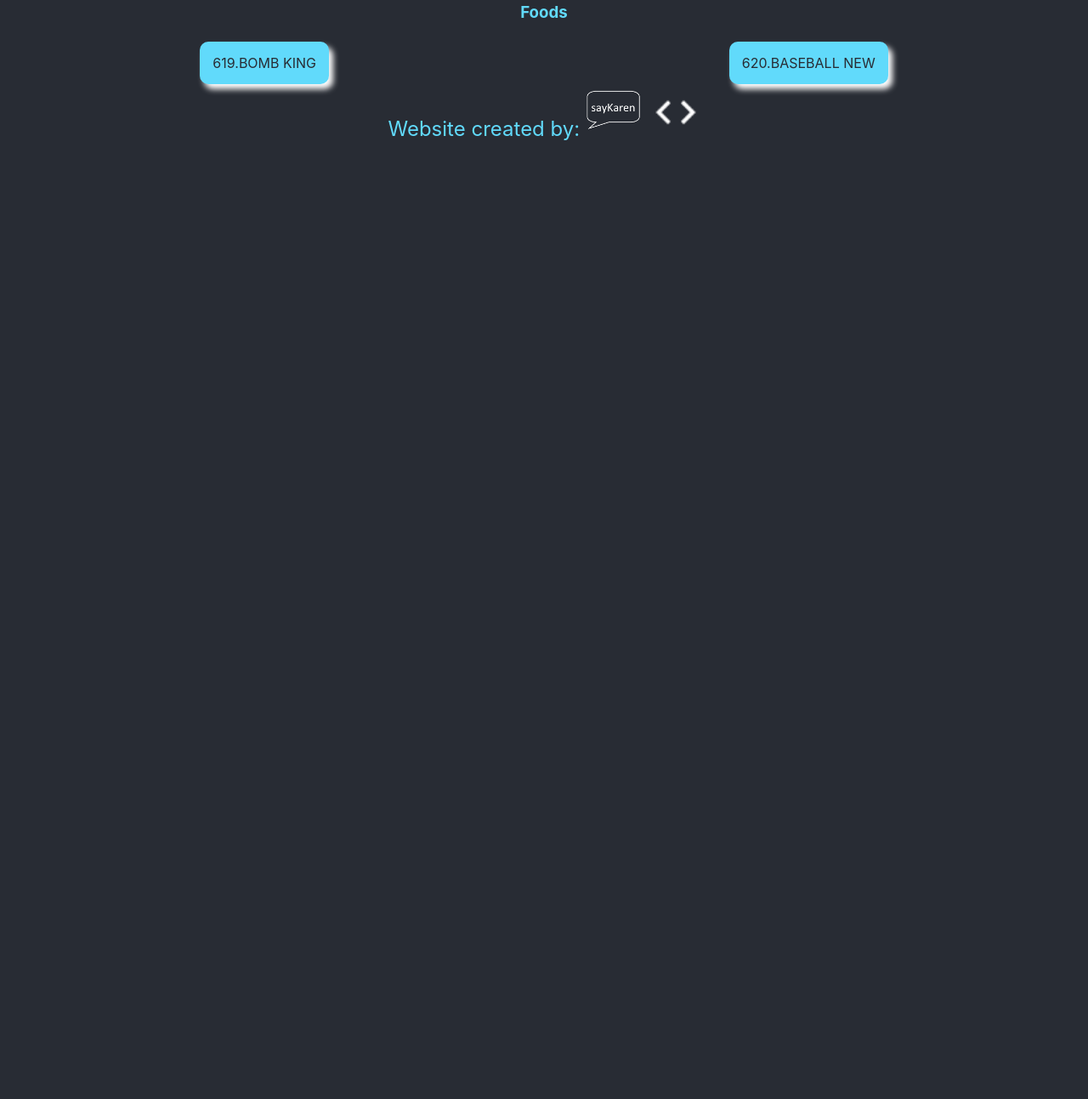
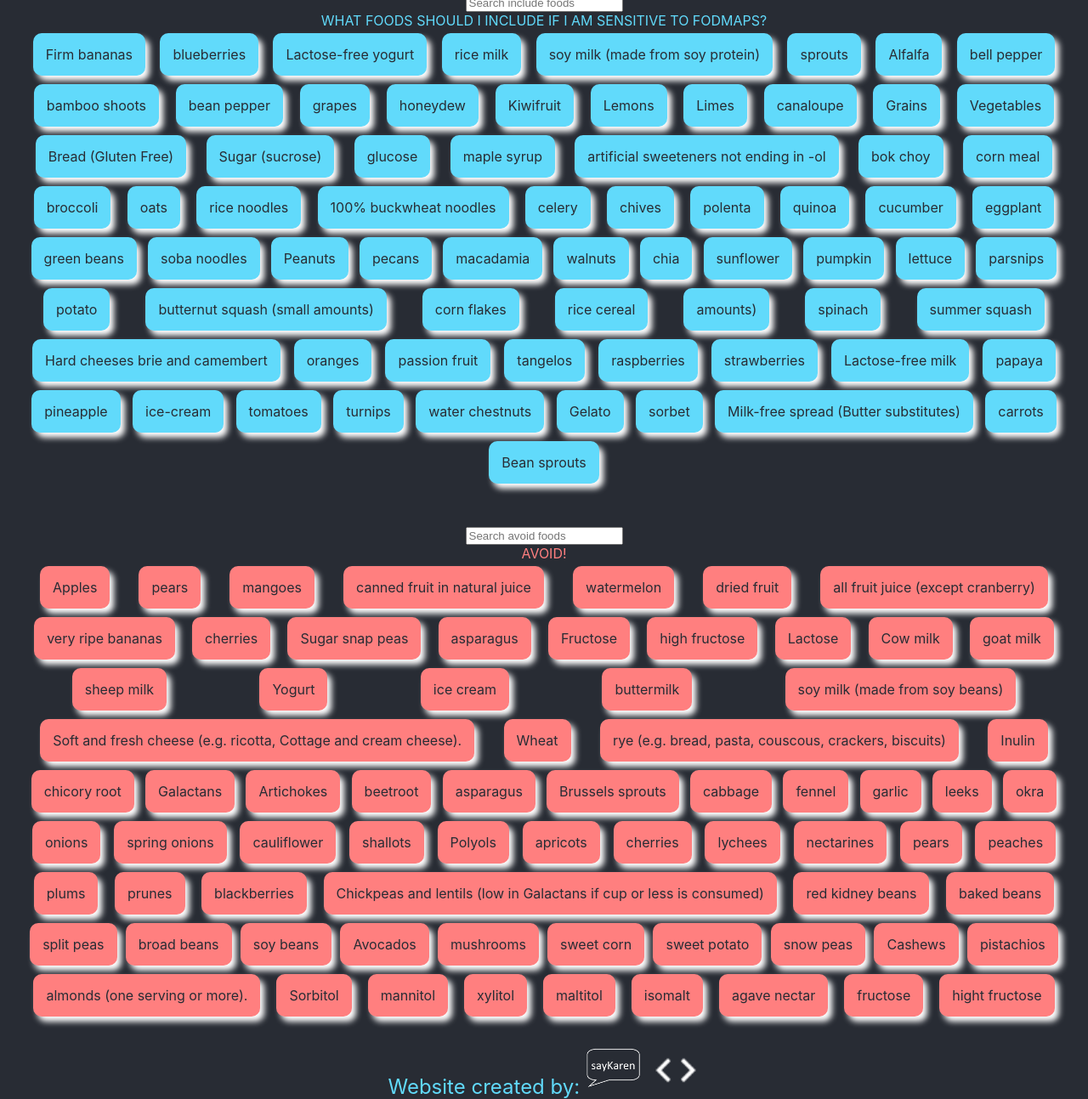
Before and after one commit to saykaren/fodmap, a React app: page / in a window 1280 px wide. Shown: the part 118-1411 px from the top of the page at 85% size. Before the commit the page ends 800 px from the top, so only its background shows below. Built offline with nearby package versions, Linux system fonts and the light colour scheme.

Commit message:
Adds data for avoidable and included able foods for my friend

```diff
--- a/package.json
+++ b/package.json
@@ -7,6 +7,7 @@
     "@testing-library/jest-dom": "^5.16.2",
     "@testing-library/react": "^12.1.3",
     "@testing-library/user-event": "^13.5.0",
+    "gh-pages": "^3.2.3",
     "react": "^17.0.2",
     "react-dom": "^17.0.2",
     "react-scripts": "5.0.0",
--- a/src/Components/App/App.js
+++ b/src/Components/App/App.js
@@ -1,3 +1,5 @@
+import AvoidData from "../Data/AvoidData";
+import fodmapData from "../Data/Data";
 import "../Styling/App.css";
 import Footer from "./Footer";
 import Searchable from "./Searchable";
@@ -7,7 +9,8 @@ const App = () => {
     <>
       <div className="App">
         <header className="App-header">FODMAP</header>
-        <Searchable />
+        <Searchable data={fodmapData} className="include" title="WHAT FOODS SHOULD I INCLUDE IF I AM SENSITIVE TO FODMAPS?"/>
+        <Searchable data={AvoidData} className="avoid" title="AVOID!"/>
       </div>
       <Footer />
     </>
--- a/src/Components/App/Searchable.js
+++ b/src/Components/App/Searchable.js
@@ -1,15 +1,15 @@
 import React from "react";
-import fodmapData from "../Data/Data";
 
 class Searchable extends React.Component {
   constructor(props) {
     super(props);
 
     this.state = {
-      names: fodmapData.map((x) => x.gameName),
-      data: fodmapData,
-      searchTerm: "",
-    };
+        data: props.data,
+        title: props.title,
+        className: props.className,
+        searchTerm: "",
+    }
   }
 
   editSearchTerm = (e) => {
@@ -18,26 +18,24 @@ class Searchable extends React.Component {
 
   dynamicSearch = () => {
     return this.state.data.filter((name) =>
-      name.gameName.toLowerCase().includes(this.state.searchTerm.toLowerCase())
+      name.name.toLowerCase().includes(this.state.searchTerm.toLowerCase())
     );
   };
 
   render() {
     return (
-      <div className="searchable">
+      <div className={`${this.state.className} searchable`}>
         <input
           type="text"
           value={this.state.searchTerm}
           onChange={this.editSearchTerm}
-          placeholder="Search for a name!"
+          placeholder={`Search ${this.state.className} foods`}
         />
-        <br></br>
-        <h3>Foods</h3>
-
-        <div className="dataList">
+        <div className={`${this.state.className}_title`}>{this.state.title}</div>
+        <div className={`${this.state.className} dataList`}>
           {this.dynamicSearch().map((x) => (
-            <div className="dataItem">
-              {x.nintendoNumber}.{x.gameName}
+            <div className={`${this.state.className}_dataItem`}>
+              {x.name}
             </div>
           ))}
         </div>
--- /dev/null
+++ b/src/Components/Data/AvoidData.js
@@ -0,0 +1,92 @@
+export const avoidData = [
+  { include: false, type: "Fruits", name: "Apples" },
+  { include: false, type: "Fruits", name: "pears" },
+  { include: false, type: "Fruits", name: "mangoes" },
+  { include: false, type: "Fruits", name: "canned fruit in natural juice" },
+  { include: false, type: "Fruits", name: "watermelon" },
+  { include: false, type: "Fruits", name: "dried fruit" },
+  {
+    include: false,
+    type: "Fruits",
+    name: "all fruit juice (except cranberry)",
+  },
+  { include: false, type: "Fruits", name: "very ripe bananas" },
+  { include: false, type: "Fruits", name: "cherries" },
+  { include: false, type: "Fruits", name: "Sugar snap peas" },
+  { include: false, type: "Fruits", name: "asparagus" },
+  { include: false, type: "Fruits", name: "Fructose" },
+  { include: false, type: "Fruits", name: "high fructose" },
+  { include: false, type: "Fruits", name: "Lactose" },
+  { include: false, type: "Fruits", name: "Cow milk" },
+  { include: false, type: "Fruits", name: "goat milk " },
+  { include: false, type: "Fruits", name: "sheep milk" },
+  { include: false, type: "Fruits", name: "Yogurt" },
+  { include: false, type: "Fruits", name: "ice cream" },
+  { include: false, type: "Fruits", name: "buttermilk" },
+  { include: false, type: "Fruits", name: "soy milk (made from soy beans)" },
+  {
+    include: false,
+    type: "Fruits",
+    name: "Soft and fresh cheese (e.g. ricotta, Cottage and cream cheese).",
+  },
+  { include: false, type: "Fruits", name: "Wheat" },
+  {
+    include: false,
+    type: "Fruits",
+    name: "rye (e.g. bread, pasta, couscous, crackers, biscuits) ",
+  },
+  { include: false, type: "Fruits", name: "Inulin" },
+  { include: false, type: "Fruits", name: "chicory root" },
+  { include: false, type: "Fruits", name: "Galactans" },
+  { include: false, type: "Fruits", name: "Artichokes" },
+  { include: false, type: "Fruits", name: "beetroot" },
+  { include: false, type: "Fruits", name: "asparagus" },
+  { include: false, type: "Fruits", name: "Brussels sprouts" },
+  { include: false, type: "Fruits", name: "cabbage" },
+  { include: false, type: "Fruits", name: "fennel" },
+  { include: false, type: "Fruits", name: "garlic" },
+  { include: false, type: "Fruits", name: "leeks" },
+  { include: false, type: "Fruits", name: "okra" },
+  { include: false, type: "Fruits", name: "onions" },
+  { include: false, type: "Fruits", name: "spring onions" },
+  { include: false, type: "Fruits", name: "cauliflower" },
+  { include: false, type: "Fruits", name: "shallots" },
+  { include: false, type: "Fruits", name: "Polyols" },
+  { include: false, type: "Fruits", name: "apricots" },
+  { include: false, type: "Fruits", name: "cherries" },
+  { include: false, type: "Fruits", name: "lychees" },
+  { include: false, type: "Fruits", name: "nectarines" },
+  { include: false, type: "Fruits", name: "pears" },
+  { include: false, type: "Fruits", name: "peaches" },
+  { include: false, type: "Fruits", name: "plums" },
+  { include: false, type: "Fruits", name: "prunes" },
+  { include: false, type: "Fruits", name: "blackberries" },
+  {
+    include: false,
+    type: "Fruits",
+    name: "Chickpeas and lentils (low in Galactans if cup or less is consumed)",
+  },
+  { include: false, type: "Fruits", name: "red kidney beans" },
+  { include: false, type: "Fruits", name: "baked beans" },
+  { include: false, type: "Fruits", name: "split peas" },
+  { include: false, type: "Fruits", name: "broad beans" },
+  { include: false, type: "Fruits", name: "soy beans" },
+  { include: false, type: "Fruits", name: "Avocados" },
+  { include: false, type: "Fruits", name: "mushrooms" },
+  { include: false, type: "Fruits", name: "sweet corn" },
+  { include: false, type: "Fruits", name: "sweet potato" },
+  { include: false, type: "Fruits", name: "snow peas" },
+  { include: false, type: "Fruits", name: "Cashews" },
+  { include: false, type: "Fruits", name: "pistachios" },
+  { include: false, type: "Fruits", name: "almonds (one serving or more)." },
+  { include: false, type: "Fruits", name: "Sorbitol" },
+  { include: false, type: "Fruits", name: "mannitol" },
+  { include: false, type: "Fruits", name: "xylitol" },
+  { include: false, type: "Fruits", name: "maltitol" },
+  { include: false, type: "Fruits", name: "isomalt" },
+  { include: false, type: "Fruits", name: "agave nectar" },
+  { include: false, type: "Fruits", name: "fructose" },
+  { include: false, type: "Fruits", name: "hight fructose" },
+];
+
+export default avoidData;
--- a/src/Components/Data/Data.js
+++ b/src/Components/Data/Data.js
@@ -1,6 +1,76 @@
 export const fodmapData = [
-  { nintendoNumber: 619, gameName: "BOMB KING" },
-  { nintendoNumber: 620, gameName: "BASEBALL NEW" },
+  { include: true, type: "Fruits", name: "Firm bananas" },
+  { include: true, type: "Fruits", name: "blueberries" },
+  { include: true, type: "Yogurt", name: "Lactose-free yogurt" },
+  { include: true, type: "Milk", name: "rice milk" },
+  { include: true, type: "Milk", name: "soy milk (made from soy protein)" },
+  { include: true, type: "Veggies", name: "sprouts" },
+  { include: true, type: "Veggies", name: "Alfalfa" },
+  { include: true, type: "Veggies", name: "bell pepper" },
+  { include: true, type: "Veggies", name: "bamboo shoots" },
+  { include: true, type: "Fruits", name: "bean pepper" },
+  { include: true, type: "Fruits", name: "grapes" },
+  { include: true, type: "Fruits", name: "honeydew" },
+  { include: true, type: "Fruits", name: "Kiwifruit" },
+  { include: true, type: "Fruits", name: "Lemons" },
+  { include: true, type: "Fruits", name: "Limes" },
+  { include: true, type: "Fruits", name: "canaloupe" },
+  { include: true, type: "Fruits", name: "Grains" },
+  { include: true, type: "Fruits", name: "Vegetables" },
+  { include: true, type: "Carbs", name: "Bread (Gluten Free)" },
+  { include: true, type: "Fruits", name: "Sugar (sucrose)" },
+  { include: true, type: "Fruits", name: "glucose" },
+  { include: true, type: "Fruits", name: "maple syrup" },
+  { include: true, type: "Fruits", name: "artificial sweeteners not ending in -ol" },
+  { include: true, type: "Fruits", name: "bok choy" },
+  { include: true, type: "Fruits", name: "corn meal" },
+  { include: true, type: "Fruits", name: "broccoli" },
+  { include: true, type: "Fruits", name: "oats" },
+  { include: true, type: "Fruits", name: "rice noodles" },
+  { include: true, type: "Fruits", name: "100% buckwheat noodles" },
+  { include: true, type: "Fruits", name: "celery" },
+  { include: true, type: "Fruits", name: "chives" },
+  { include: true, type: "Fruits", name: "polenta" },
+  { include: true, type: "Fruits", name: "quinoa" },
+  { include: true, type: "Fruits", name: "cucumber " },
+  { include: true, type: "Fruits", name: "eggplant" },
+  { include: true, type: "Fruits", name: "green beans" },
+  { include: true, type: "Fruits", name: "soba noodles" },
+  { include: true, type: "Fruits", name: "Peanuts " },
+  { include: true, type: "Fruits", name: "pecans" },
+  { include: true, type: "Fruits", name: "macadamia" },
+  { include: true, type: "Fruits", name: "walnuts" },
+  { include: true, type: "Fruits", name: "chia" },
+  { include: true, type: "Fruits", name: "sunflower" },
+  { include: true, type: "Fruits", name: "pumpkin" },
+  { include: true, type: "Fruits", name: "lettuce" },
+  { include: true, type: "Fruits", name: "parsnips" },
+  { include: true, type: "Fruits", name: "potato" },
+  { include: true, type: "Fruits", name: "butternut squash (small amounts) " },
+  { include: true, type: "Fruits", name: "corn flakes" },
+  { include: true, type: "Fruits", name: "rice cereal" },
+  { include: true, type: "Fruits", name: "amounts) " },
+  { include: true, type: "Fruits", name: "spinach" },
+  { include: true, type: "Fruits", name: "summer squash" },
+  { include: true, type: "Fruits", name: "Hard cheeses brie and camembert" },
+  { include: true, type: "Fruits", name: "oranges " },
+  { include: true, type: "Fruits", name: "passion fruit" },
+  { include: true, type: "Fruits", name: "tangelos " },
+  { include: true, type: "Fruits", name: "raspberries " },
+  { include: true, type: "Fruits", name: "strawberries" },
+  { include: true, type: "Milk", name: "Lactose-free milk" },
+  { include: true, type: "Fruits", name: "papaya" },
+  { include: true, type: "Fruits", name: "pineapple" },
+  { include: true, type: "Fruits", name: "ice-cream " },
+  { include: true, type: "Fruits", name: "tomatoes " },
+  { include: true, type: "Fruits", name: "turnips" },
+  { include: true, type: "Fruits", name: "water chestnuts" },
+  { include: true, type: "Fruits", name: "Gelato" },
+  { include: true, type: "Fruits", name: "sorbet" },
+  { include: true, type: "Butter", name: "Milk-free spread (Butter substitutes)" },
+  { include: true, type: "Veggies", name: "carrots" },
+  { include: true, type: "Veggies", name: "Bean sprouts" },
+
 ];
 
 export default fodmapData;
--- a/src/Components/Styling/App.css
+++ b/src/Components/Styling/App.css
@@ -9,6 +9,7 @@
   --light-color: white;
   --dark-color: #282c34;
   --greyed: rgba(255, 255, 255, 0.884);
+  --avoid: #FF7F7F;
 }
 
 body {
@@ -34,3 +35,11 @@ body {
 .App-link {
   color: var(--secondary-color);
 }
+
+.include_title{
+  color: var(--secondary-color)
+}
+
+.avoid_title{
+  color: var(--avoid);
+}
--- a/src/Components/Styling/Searchable.css
+++ b/src/Components/Styling/Searchable.css
@@ -4,7 +4,7 @@
     justify-content: space-around;
 }
 
-.dataItem {
+.include_dataItem {
     margin: 5px;
     padding: 15px;
     background-color: var(--secondary-color);
@@ -12,3 +12,17 @@
     border-radius: 10px;
     box-shadow: 5px 6px 7px var(--light-color);
 }
+
+.avoid_dataItem {
+    margin: 5px;
+    padding: 15px;
+    background-color: var(--avoid);
+    color: var(--dark-color);
+    border-radius: 10px;
+    box-shadow: 5px 6px 7px var(--light-color);
+}
+
+.searchable {
+    margin: 15px;
+    padding: 15px;
+}
```
Also changed, not shown: public/index.html (+10 -4 lines), 1 other file.
